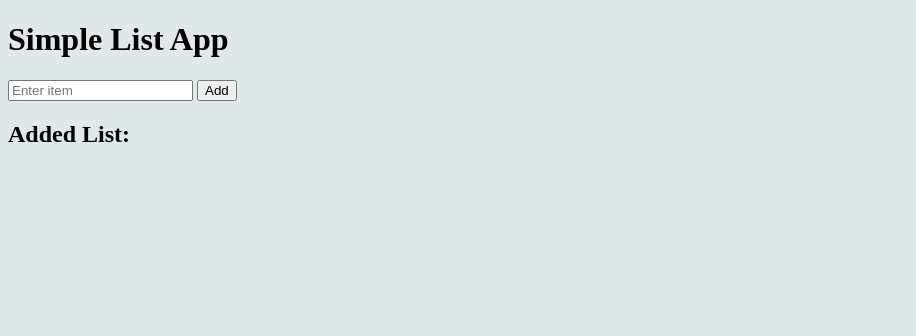
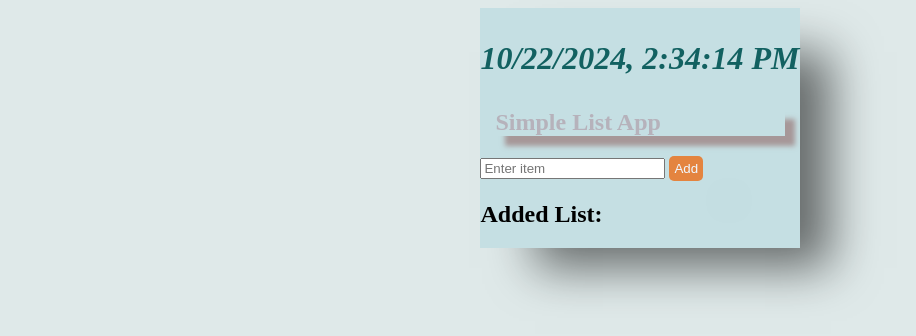
Before and after one commit to Martin-bot-man/100-html-css-and-js-codes, a plain HTML site: page dom practice/index.html in a window 1280 px wide. Shown: the whole page, without its empty margins (0-916 px from the left). Drawn offline with Linux system fonts and the light colour scheme.

Commit message:
learning the use of blob in js

```diff
--- /dev/null
+++ b/blobs practice/index.js
@@ -0,0 +1,6 @@
+const selector = document.querySelector("a");
+const data = "I love my mother";
+
+const blob = new Blob([data],{type:"text/plain"});
+const url = URL.createObjectURL(blob);
+console.log(url);
--- a/dom practice/index.css
+++ b/dom practice/index.css
@@ -1,7 +1,38 @@
 body{
     background-color: rgb(223, 233, 233);
+    display: flex;
+    flex-direction: column;
+    justify-content: center;
+    align-items: center;
+}
+section{
+    background-color: rgba(77, 175, 199, 0.178);
+    box-shadow: 43px 32px 44px -12px rgba(0,0,0,0.54);
+
 }
 p{
     color:#126161;
+    font-weight: bold;
+    font-style: italic;
+    font-size: 2rem;
 
 }
+.h1{
+    color: rgb(182, 178, 187);
+    box-shadow: 10px 10px 5px 0px rgba(156, 127, 127, 0.75);
+    margin: 15px;
+
+}
+button{
+    border: none;
+    background-color: hsl(25, 75%, 57%);
+    border-radius: 5px;
+    padding: 5px;
+    color: aliceblue;
+    cursor: pointer;
+    box-shadow: 43px 32px 44px -12px rgba(0,0,0,0.54);
+
+}
+button:hover{
+    background-color:hsl(25, 75%, 47%); ;
+}
--- a/dom practice/index.html
+++ b/dom practice/index.html
@@ -10,9 +10,11 @@
     </style>
 </head>
 <body>
-
+    <section>
+ <p id="date"></p>
+ <div class="h1">
     <h1>Simple List App</h1>
-
+</div>
 
     <!-- Text box and button -->
     <div>
@@ -22,7 +24,7 @@
 
     <h2>Added List:</h2>
     <ul id="list-container"></ul>
-
+</section>
     <script src="script.js"></script>
 </body>
 </html>
--- a/dom practice/script.js
+++ b/dom practice/script.js
@@ -1,3 +1,12 @@
+const date= document.getElementById("date")
+
+ function displayDate(){
+    const newDate = new Date();
+    date.textContent = newDate. toLocaleString();
+ }
+ displayDate();
+ setInterval(displayDate, 1000);
+
 const addbtn = document.getElementById("add-button")
 addbtn.addEventListener('click' ,function addItem(){
 inputvalue = document.getElementById('input-text').value;
--- a/json practice3/main.js
+++ b/json practice3/main.js
@@ -1,6 +1,9 @@
 async function populate(){
     const requestURL = "https://mdn.github.io/learning-area/javascript/oojs/json/superheroes.json";
-    const request = new Request(requestURL);
+    // console.log(requestURL);
+    console.log(isHttpValid('https://mdn.github.io/learning-area/javascript/oojs/json/superheroes.json')); // true
+
+    const request = fetch(requestURL);
     const response = await fetch(request);
     const superHeros = await response.json();
 console.log(request);
```
Also changed, not shown: blobs practice/index.html (added).
